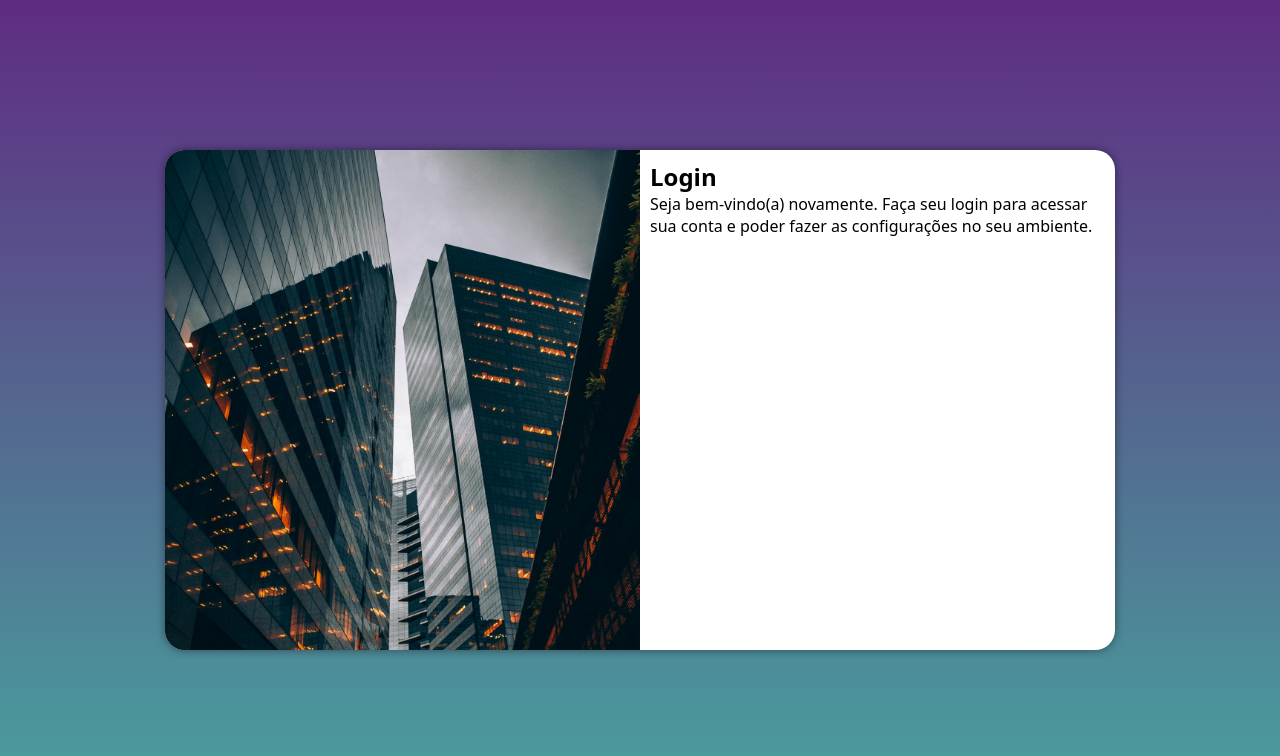
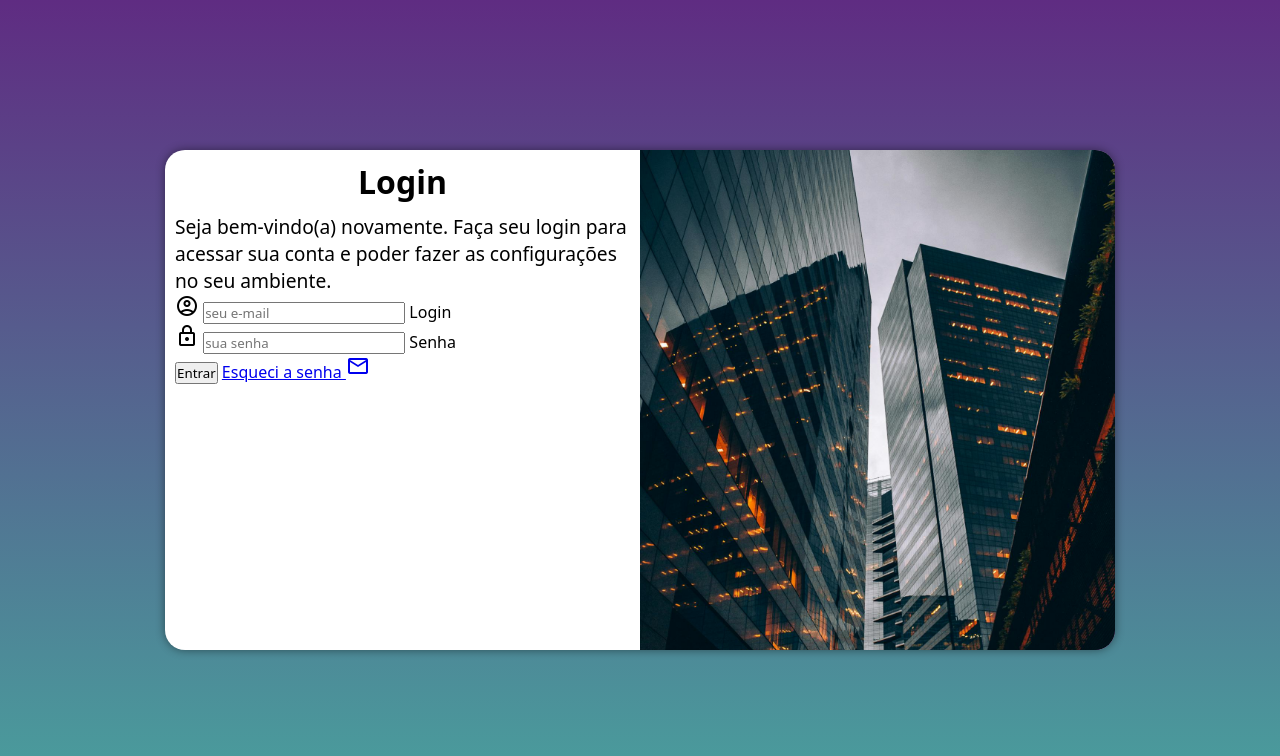
Before and after one commit to Fabio-Kenji/projeto-login, a plain HTML site: page index.html in a window 1280 px wide. Drawn offline with nearby package versions, Linux system fonts and the light colour scheme.

Commit message:
Criei o formulario

```diff
--- a/estilos/media-query.css
+++ b/estilos/media-query.css
@@ -17,7 +17,7 @@
 
     section#login > div#formulario {
         float: right;
-        width: 60%;
+        width: 70%;
     }
 }
 
@@ -31,13 +31,21 @@
     }
 
     section#login > div#imagem {
-        float: left;
+        float: right;
         width: 50%;
         height: 100%;
     }
 
     section#login > div#formulario {
-        float: right;
+        float: left;
         width: 50%;
     }
+
+    div#formulario > h1 {
+        font-size: 2em;
+    }
+
+    div#formulario > p {
+        font-size: 1.2em;
+    }
 }
--- a/estilos/style.css
+++ b/estilos/style.css
@@ -54,3 +54,12 @@ section#login > div#formulario {
     display: block;
     padding: 10px;
 }
+
+div#formulario > h1 {
+    text-align: center;
+    margin-bottom: 10px;
+}
+
+div#formulario > p {
+    font-size: 0.8em;
+}
--- a/index.html
+++ b/index.html
@@ -4,6 +4,7 @@
     <meta charset="UTF-8">
     <meta name="viewport" content="width=device-width, initial-scale=1.0">
     <title>Login</title>
+    <link rel="stylesheet" href="https://fonts.googleapis.com/css2?family=Material+Symbols+Outlined:opsz,wght,FILL,GRAD@20..48,100..700,0..1,-50..200" />
     <link rel="stylesheet" href="estilos/style.css">
     <link rel="stylesheet" href="estilos/media-query.css">
 </head>
@@ -16,8 +17,21 @@
             <div id="formulario">
                 <h1>Login</h1>
                 <p>Seja bem-vindo(a) novamente. Faça seu login para acessar sua conta e poder fazer as configurações no seu ambiente.</p>
-                <form action="login.php" method="post">
-
+                <form action="login.php" method="post" autocomplete="on">
+                    <div class="campo">
+                        <span class="material-symbols-outlined">account_circle</span>
+                        <input type="email" name="login" id="ilogin" placeholder="seu e-mail" autocomplete="email" maxlength="30" required>
+                        <label for="ilogin">Login</label>
+                    </div>
+                    <div class="campo">
+                        <span class="material-symbols-outlined">lock</span>
+                        <input type="password" name="senha" id="isenha" placeholder="sua senha" autocomplete="current-password" minlength="8" maxlength="30" required>
+                        <label for="isenha">Senha</label>
+                    </div>
+                    <input type="submit" value="Entrar">
+                    <a href="esqueci.html">
+                        Esqueci a senha <span class="material-symbols-outlined">mail</span>
+                    </a>
                 </form>
             </div>
         </section>
```
